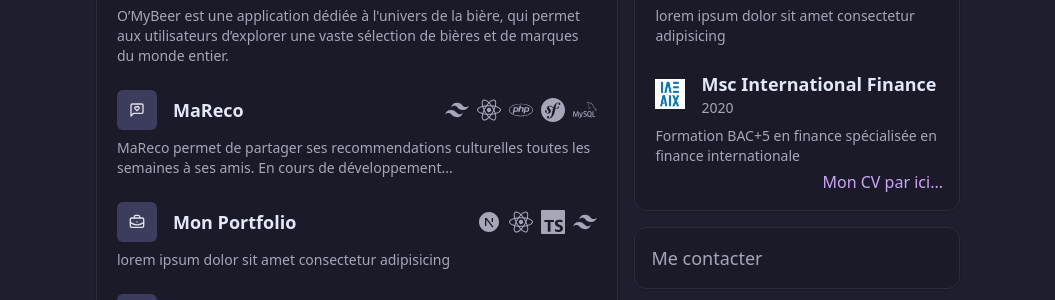
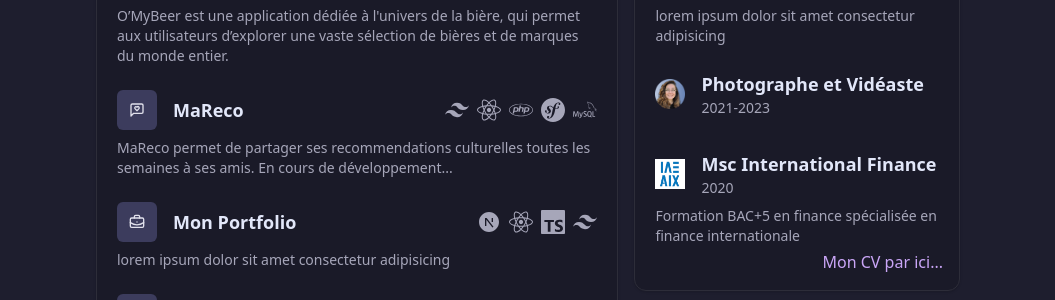
Before and after one commit to CeliaBillaud/portfolio, a Next.js app: page / in a window 1280 px wide. Shown: the part 1009-1309 px from the top of the page, without its empty margins (112-1167 px from the left). Built offline with nearby package versions, Linux system fonts and the light colour scheme; a web font is replaced by a local one.

Commit message:
experience added

```diff
--- a/app/_components/Status.tsx
+++ b/app/_components/Status.tsx
@@ -46,7 +46,6 @@ export const Status = () => {
                 <p className="flex justify-end text-muted-foreground text-primary">Mon CV par ici...</p>
             </Card>
             <Card className="p-4 flex-1 w-full">
-                {/* todo add contact form */}
                 <p className="text-lg text-muted-foreground">Me contacter</p>
             </Card>
 
@@ -140,8 +139,17 @@ const EXPERIENCE: ExperienceProps[] = [
         imageAlt: "logo O'clock",
         title: "Formation O'clock",
         description: "lorem ipsum dolor sit amet consectetur adipisicing",
-        url: "oclock.io",
+        url: "https://oclock.io/",
         date: "Oct 2023 - Juin 2024",
+    },
+    {
+        image:"/profile-pic(8).png",
+        imageAlt: "photo de profil",
+        title: "Photographe et Vidéaste",
+        description: "",
+        //mettre un lien?
+        url: "",
+        date: "2021-2023",
     },
     {
         image:"/logoiae.png",
```
